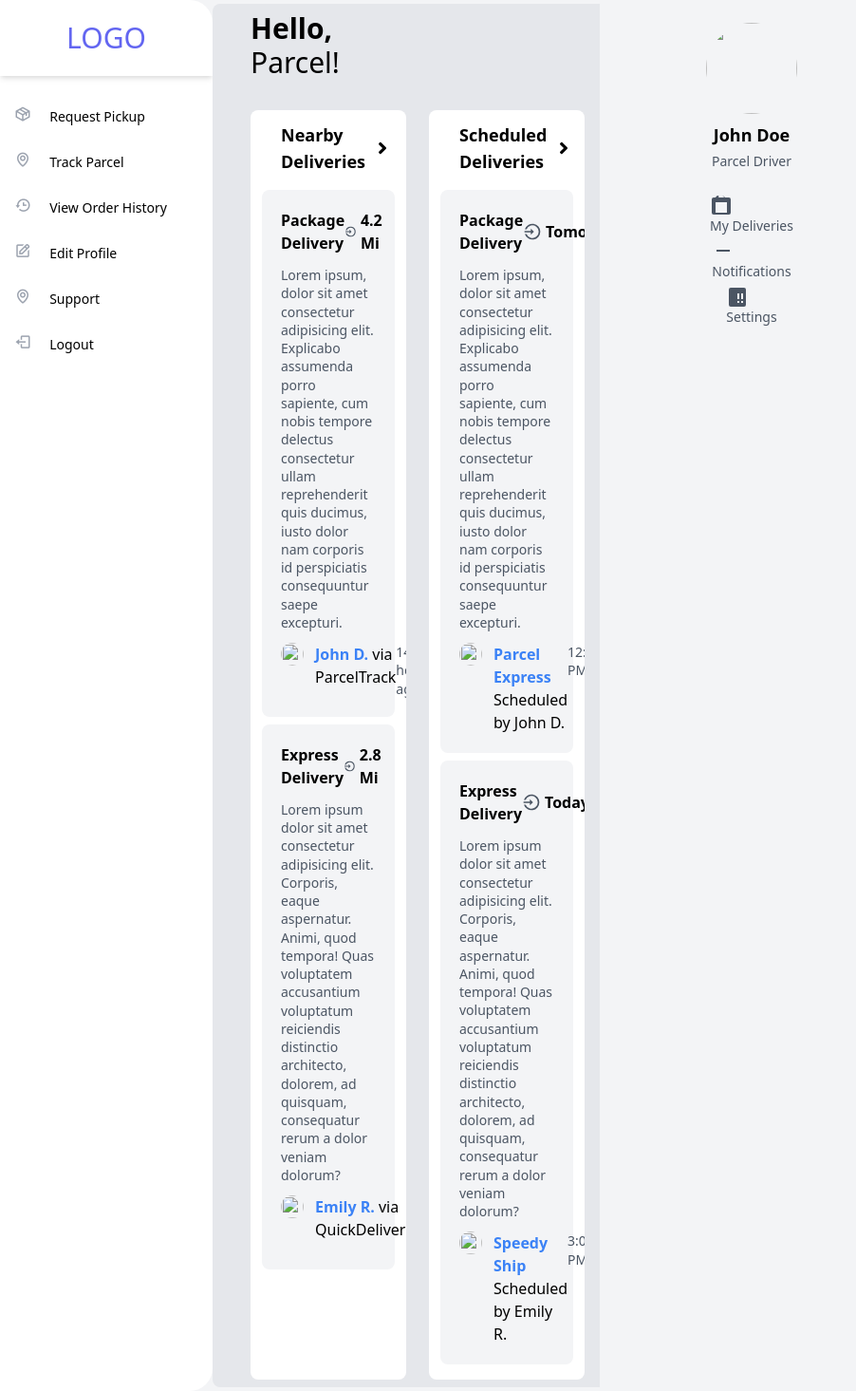
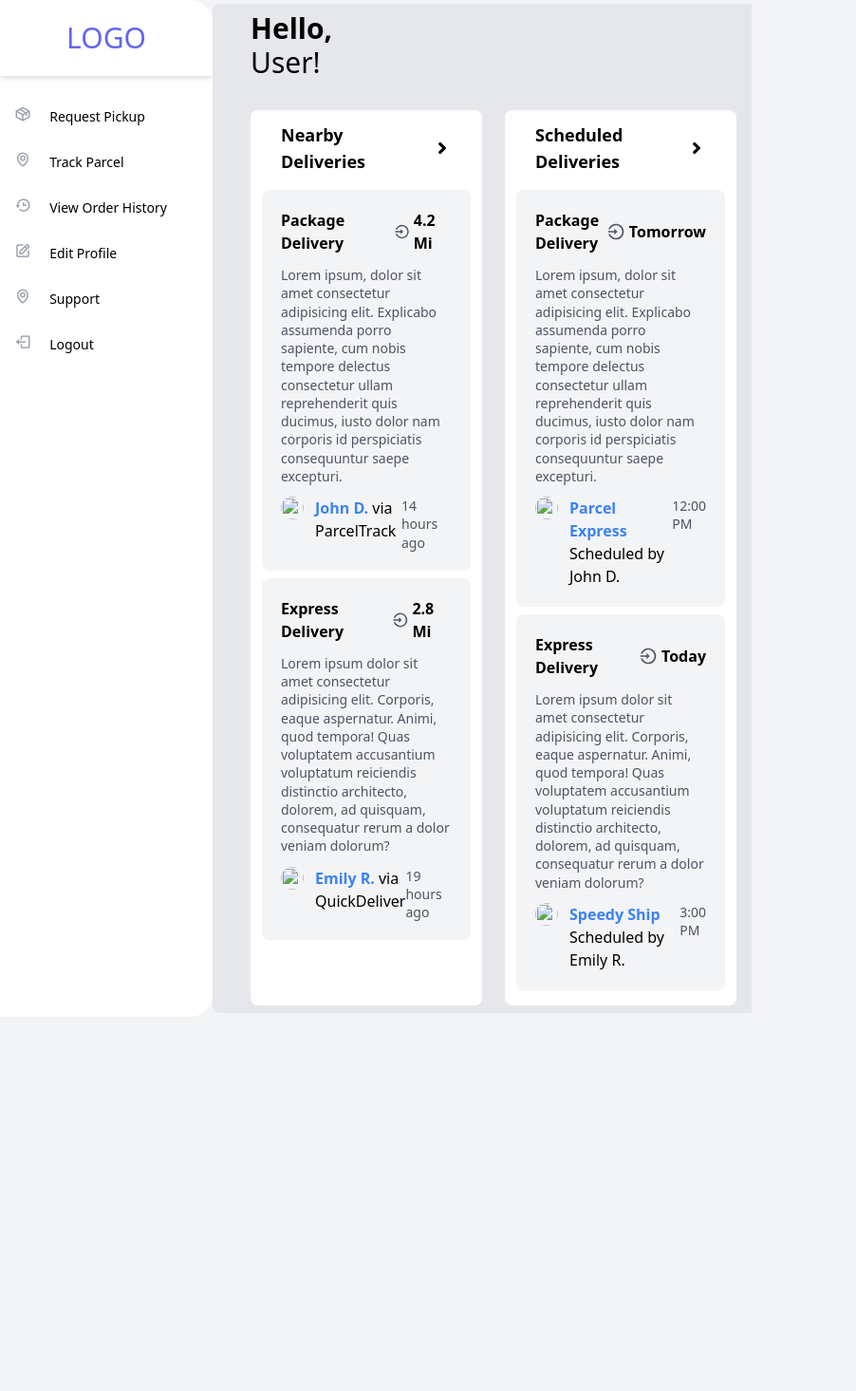
Before and after one commit to NjengaC/Vue-PortfolioProject, a Flask app: template entry/templates/home_authenticated.html in a window 1280 px wide. Shown: the whole page at 95% size, without its empty margins (0-902 px from the left). After the commit the page ends 1067 px from the top, so only its background shows below. Run offline with Flask 3, Linux system fonts and the light colour scheme; the template is opened without the code that fills it, so the values that code supplies are empty; some libraries are stand-ins or nearby versions.

Commit message:
this is my changes

```diff
--- a/entry/templates/home_authenticated.html
+++ b/entry/templates/home_authenticated.html
@@ -71,7 +71,7 @@
 <main class="my-1 pt-2 pb-2 px-10 flex-1 bg-gray-200 dark:bg-black rounded-l-lg transition duration-500 ease-in-out overflow-y-auto">
     <div class="flex flex-col capitalize text-3xl">
         <span class="font-semibold">hello,</span>
-        <span>parcel!</span>
+        <span>User!</span>
     </div>
     <div class="flex">
         <div class="mr-6 w-1/2 mt-8 py-2 flex-shrink-0 flex flex-col bg-white dark:bg-gray-600 rounded-lg">
@@ -226,33 +226,6 @@
         </div>
     </div>
 </main>
-<aside class="bg-gray-100 dark:bg-gray-900 w-1/4 ml-auto flex flex-col items-center py-6 rounded-r-lg transition duration-500 ease-in-out">
-    <div class="flex flex-col items-center mb-6">
-        <img class="h-24 w-24 rounded-full" src="https://via.placeholder.com/150" alt="" />
-        <span class="text-lg font-semibold mt-2">John Doe</span>
-        <span class="text-sm font-medium text-gray-600 mt-1">Parcel Driver</span>
-    </div>
-    <div class="flex flex-col items-center space-y-1">
-        <button class="text-sm text-gray-600 hover:text-blue-500 focus:outline-none">
-            <svg class="h-6 w-6 fill-current" viewBox="0 0 24 24">
-                <path d="M20 4h-4.18A3 3 0 0013 2H8.82A3 3 0 006 4H4a2 2 0 00-2 2v14a2 2 0 002 2h16a2 2 0 002-2V6a2 2 0 00-2-2zM10 2h4a1 1 0 010 2h-4a1 1 0 010-2zm8 18H6V9h12z"></path>
-            </svg>
-            My Deliveries
-        </button>
-        <button class="text-sm text-gray-600 hover:text-blue-500 focus:outline-none">
-            <svg class="h-6 w-6 fill-current" viewBox="0 0 24 24">
-                <path d="M19 13H5v-2h14v2z"></path>
-            </svg>
-            Notifications
-        </button>
-        <button class="text-sm text-gray-600 hover:text-blue-500 focus:outline-none">
-            <svg class="h-6 w-6 fill-current" viewBox="0 0 24 24">
-                <path d="M5 3a2 2 0 00-2 2v16a2 2 0 002 2h14a2 2 0 002-2V5a2 2 0 00-2-2zm9 16h-2v-2h2zm0-4h-2v-6h2zm4 4h-2v-2h2zm0-4h-2v-6h2z"></path>
-            </svg>
-            Settings
-        </button>
-    </div>
-</aside>
         <div id="main-content" class="flex-grow">
             <!-- Content from sidebar links will be loaded here -->
         </div>
```
